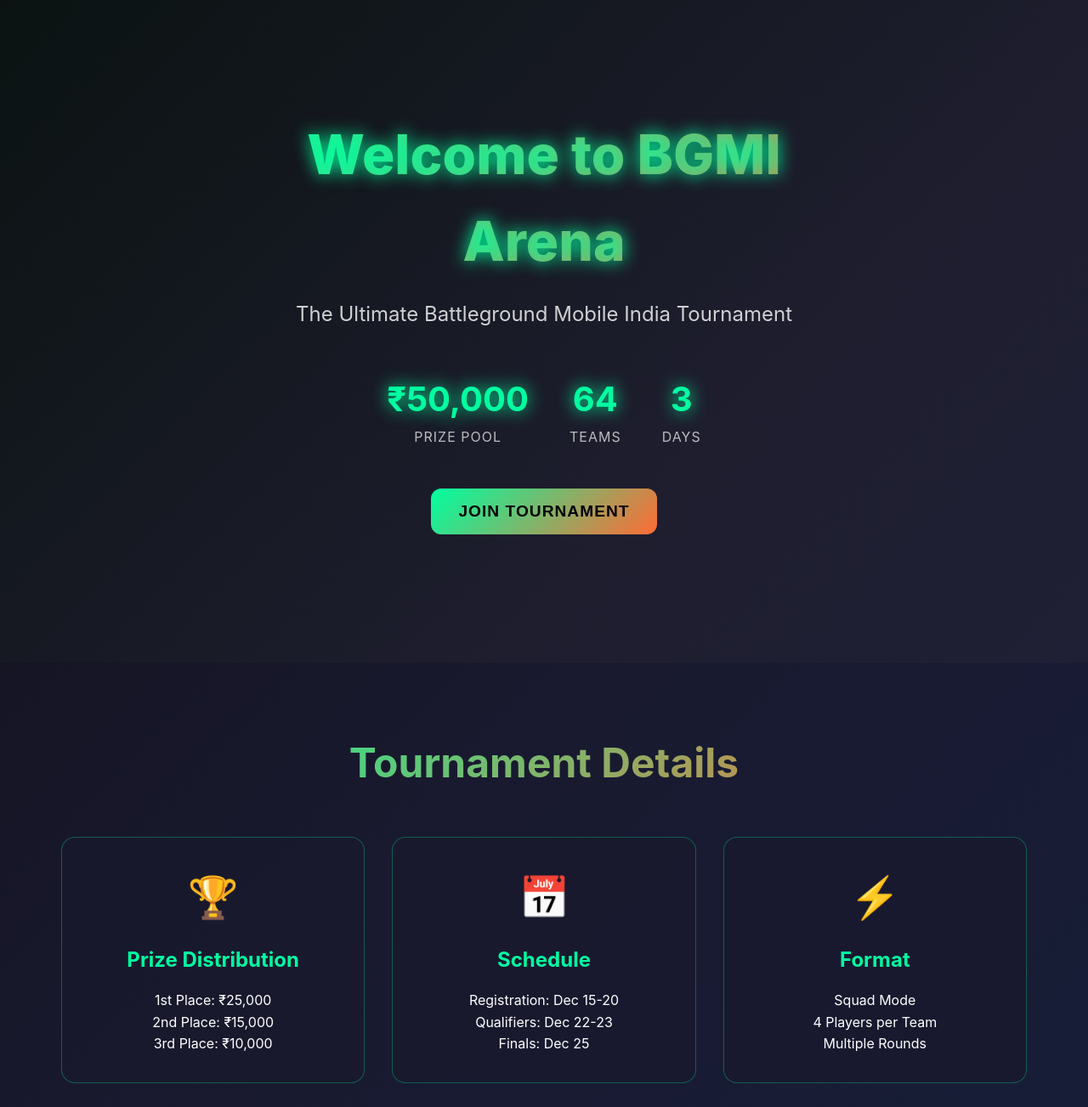
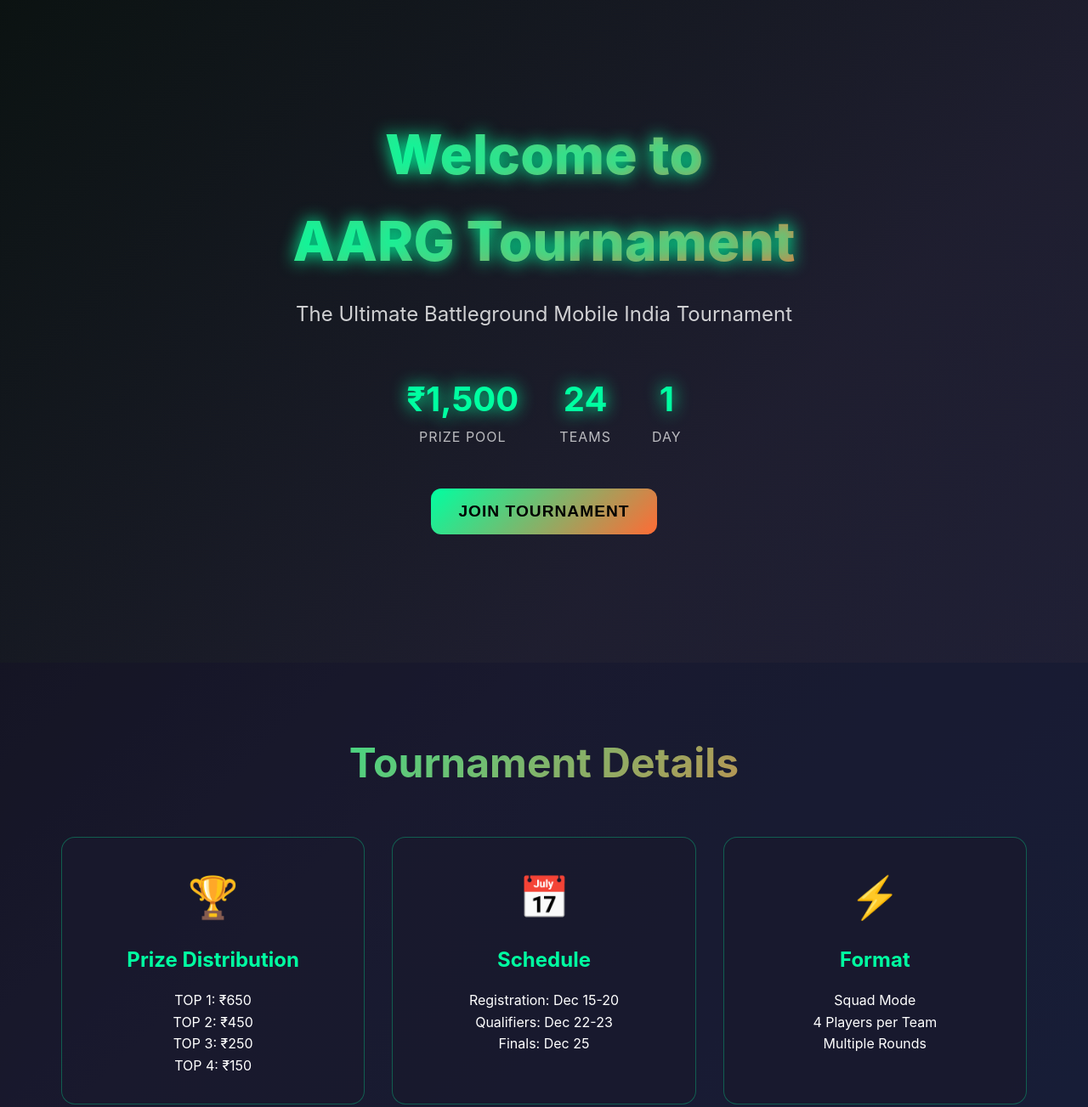
Before and after one commit to Ashish021204/AARG-Tournaments, a plain HTML site: page index.html in a window 1280 px wide. Shown: the part 140-1443 px from the top of the page at 85% size. Drawn offline with Linux system fonts and the light colour scheme; files whose address does not match are found by name.

Commit message:
Update index.html

```diff
--- a/index.html
+++ b/index.html
@@ -28,20 +28,20 @@
         <section id="home" class="hero-section">
             <div class="hero-background"></div>
             <div class="hero-content">
-                <h1 class="hero-title">Welcome to BGMI Arena</h1>
+                <h1 class="hero-title">Welcome to <br>AARG Tournament</h1>
                 <p class="hero-subtitle">The Ultimate Battleground Mobile India Tournament</p>
                 <div class="hero-stats">
                     <div class="stat">
-                        <span class="stat-number">₹50,000</span>
+                        <span class="stat-number">₹1,500</span>
                         <span class="stat-label">Prize Pool</span>
                     </div>
                     <div class="stat">
-                        <span class="stat-number">64</span>
+                        <span class="stat-number">24</span>
                         <span class="stat-label">Teams</span>
                     </div>
                     <div class="stat">
-                        <span class="stat-number">3</span>
-                        <span class="stat-label">Days</span>
+                        <span class="stat-number">1</span>
+                        <span class="stat-label">Day</span>
                     </div>
                 </div>
                 <button class="cta-button" onclick="openRegistration()">
@@ -58,7 +58,7 @@
                     <div class="info-card">
                         <div class="info-icon">🏆</div>
                         <h3>Prize Distribution</h3>
-                        <p>1st Place: ₹25,000<br>2nd Place: ₹15,000<br>3rd Place: ₹10,000</p>
+                        <p>TOP 1: ₹650<br>TOP 2: ₹450<br>TOP 3: ₹250<br>TOP 4: ₹150</p>
                     </div>
                     <div class="info-card">
                         <div class="info-icon">📅</div>
@@ -171,4 +171,5 @@
 
     <script src="script.js"></script>
 </body>
+
 </html>
```
